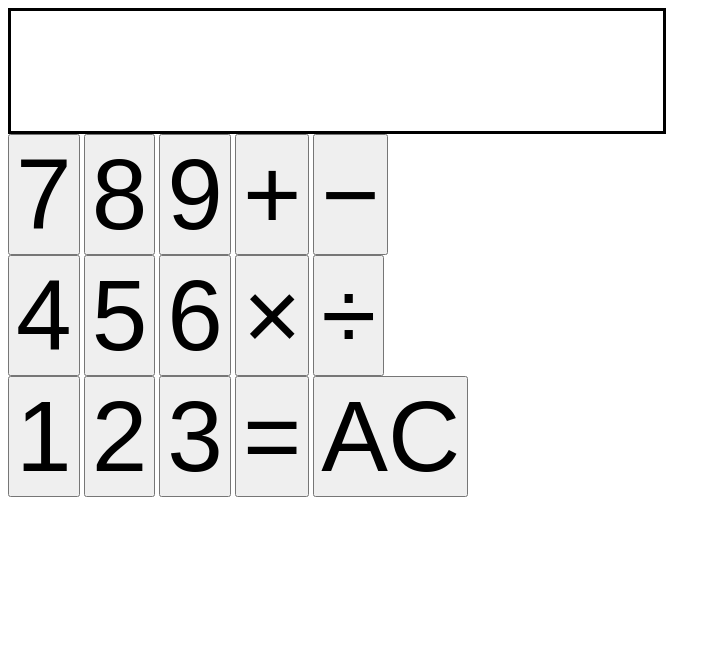
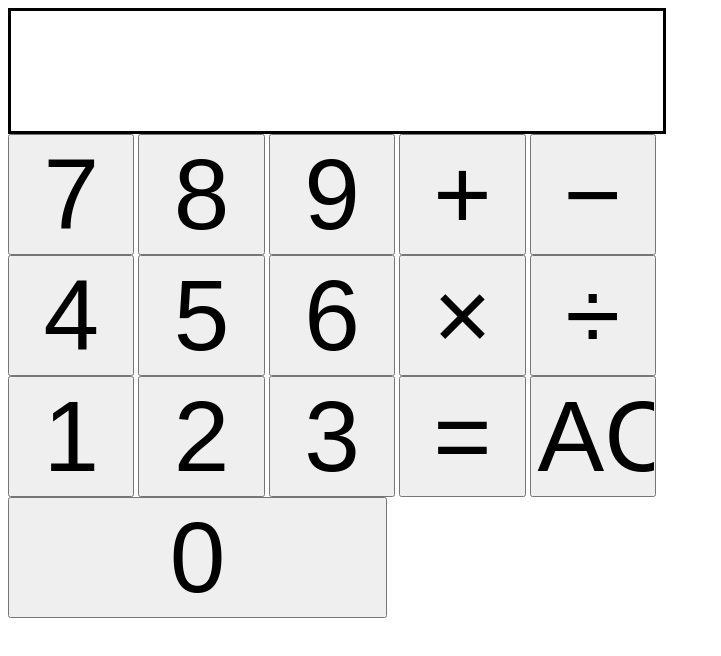
Before and after one commit to TheDominooos/kalkulator-javascript, a plain HTML site: page index.html in a window 1280 px wide. Shown: the whole page, without its empty margins (0-721 px from the left). Drawn offline with Linux system fonts and the light colour scheme.

Commit message:
added display overflow, added missing button

```diff
--- a/index.html
+++ b/index.html
@@ -9,6 +9,7 @@
     <style>
         input{
             font-size:100px;
+            width:10%
         }
         #display{
             height:120px;
@@ -18,6 +19,10 @@
             text-align: right;
             padding-left:10px;
             padding-right:10px;
+            overflow-x:auto;
+        }
+        #button2{
+            width:30%;
         }
     </style>
 </head>
@@ -42,7 +47,8 @@
         <input type="button" value="2" onclick='numberButton(2)'/>
         <input type="button" value="3" onclick='numberButton(3)'/>
         <input type="button" value="=" onclick='calculateResult()'/>
-        <input type="button" value="AC" onclick='resetCalculator(); updateDisplay()'/>
+        <input type="button" value="AC" onclick='resetCalculator(); updateDisplay()'/><br>
+        <input id="button2" type="button" value="0" onclick='numberButton(0)'/>
     </div>
 
 </body>
```
